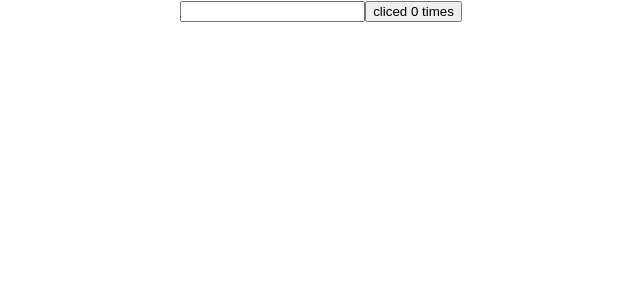
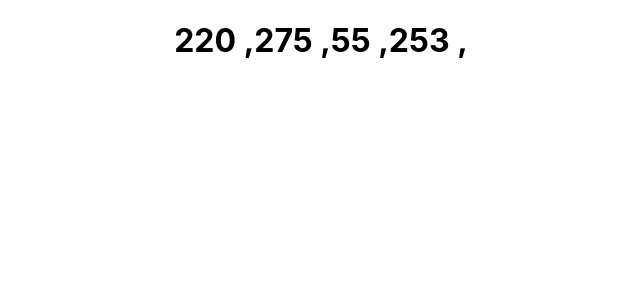
Before and after one commit to lyonsouma/React-Projects, a React (Create React App) app: page / in a window 1280 px wide. Shown: the top 300 px of the page, without its empty margins (319-959 px from the left). Built offline with nearby package versions, Linux system fonts and the light colour scheme.

Commit message:
intro to map

```diff
--- a/src/App.js
+++ b/src/App.js
@@ -1,7 +1,8 @@
 // import logo from './logo.svg';
 import './App.css';
+import Map from './Map';
 // import UseEffectTwo from './useEffectTwo';
-import UseEffect from './UseEffec';
+// import UseEffect from './UseEffec';
 // import Assignment1 from './components/Assignment1';
 // import Assignment2 from './components/Assignment2';
 // import ComponentX from './ComponentX';
@@ -39,11 +40,12 @@ import UseEffect from './UseEffec';
 function App() {
   return (
     <div className="App">
+      <Map/>
       {/* <UseEffectTwo/> */}
       {/* <HookCounter/>
       <HookCounter2/>
       <HookCounterTwo/> */}
-      <UseEffect/>
+      {/* <UseEffect/> */}
      {/* <Assignment1/>
      <Assignment2/> */}
       {/* <Provider Value ='Ouma'>
--- /dev/null
+++ b/src/Map.js
@@ -0,0 +1,13 @@
+const Map = () => {
+    let Prices = [200 , 250, 50, 230]
+return(
+    <div>
+       <h1>
+        {
+            Prices.map((increase)=> increase * 0.1 + increase + ' ,')
+        }
+       </h1>
+    </div>
+)
+}
+export default Map
```
